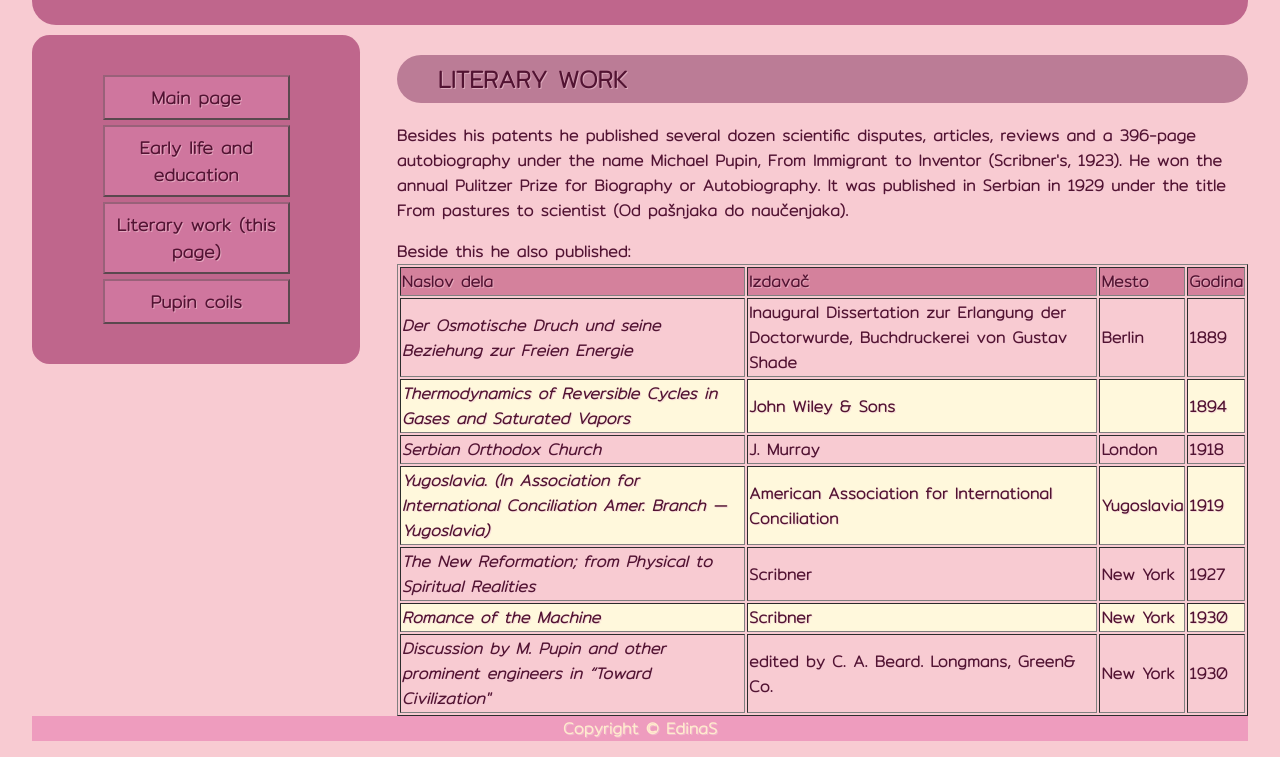
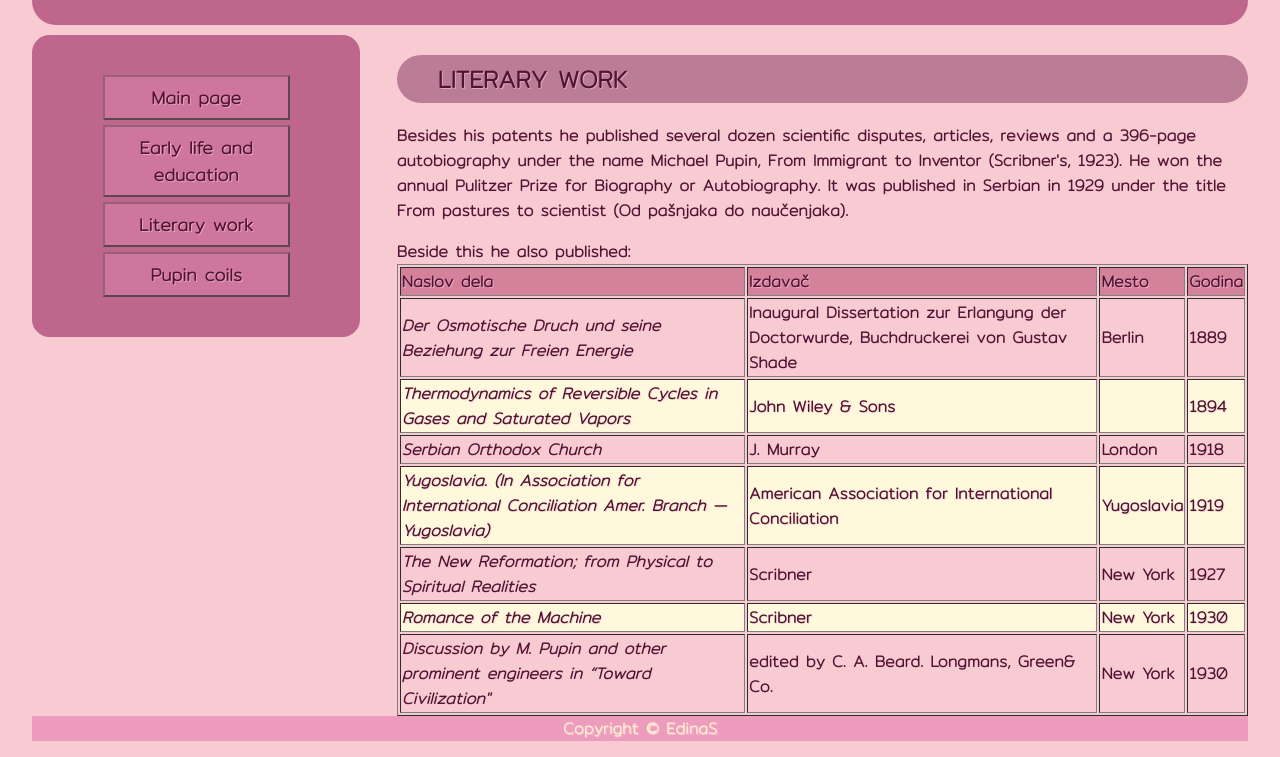
Before and after one commit to edina-s/unapredjenje-sajta, a plain HTML site: page literary_work/index.html in a window 1280 px wide. Shown: the part 143-900 px from the top of the page. Drawn offline with Linux system fonts and the light colour scheme.

Commit message:
Update index.html

```diff
--- a/literary_work/index.html
+++ b/literary_work/index.html
@@ -102,7 +102,7 @@
                 <ul>
                     <li> <a href="../index.html">Main page</a> </li>
                     <li> <a href="../early_life_and_education/index.html">Early life and education</a></li>
-                    <li> <a href="../literary_work/index.html">Literary work (this page)</a></li>
+                    <li> <a href="../literary_work/index.html">Literary work</a></li>
                     <li> <a href="../pupin_coils/index.html">Pupin coils</a></li>
                 </ul>
             </nav>
```
